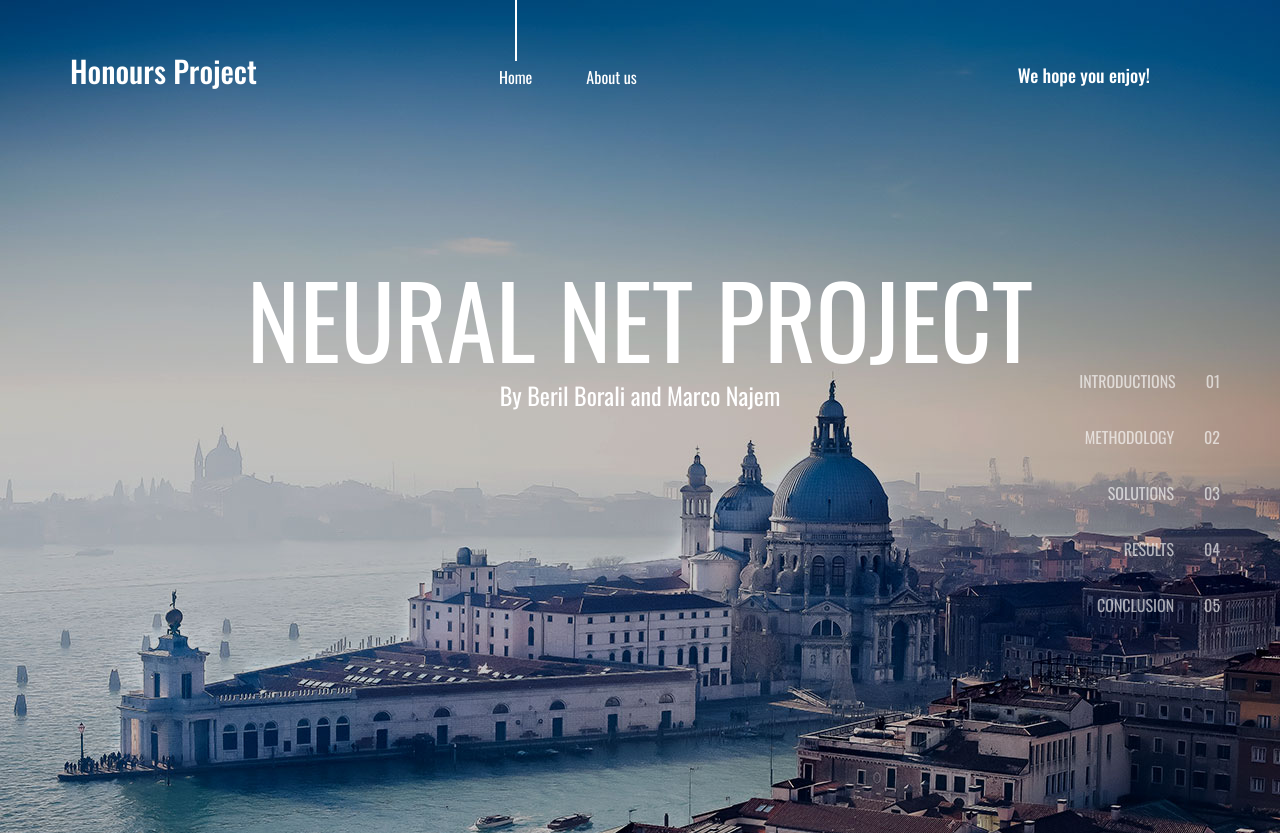
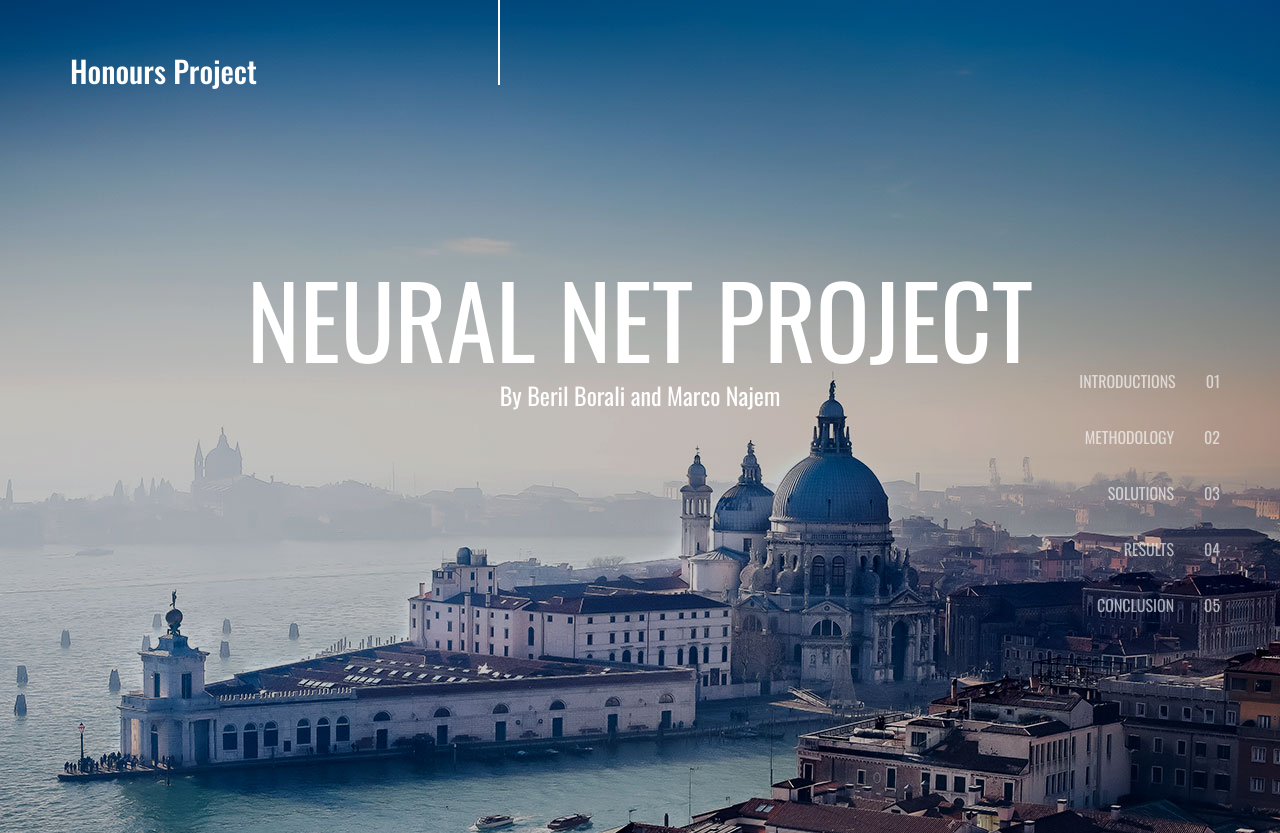
Before and after one commit to Bivox/HonoursProject, a Django app: template myproject/template/index.html in a window 1280 px wide. Shown: the top 833 px of the page. Run offline with Django 3.2, Linux system fonts and the light colour scheme; the template is opened without the code that fills it: most values are stand-ins (such as "Sample title", 1, 10 or a date in 2020); some libraries are stand-ins or nearby versions.

Commit message:
cleaned some text

```diff
--- a/myproject/template/index.html
+++ b/myproject/template/index.html
@@ -244,11 +244,11 @@
 								<div class="logo"><a href="index.html">Honours Project</a></div>
 								<nav class="main_nav">
 									<ul class="d-flex flex-row align-items-start justify-content-start">
-										<li class="active"><a href="index.html">Home</a></li>
-										<li><a href="about.html">About us</a></li>
+										<li class="active"><a href="index.html"></a></li>
+										<li><a href="about.html"></a></li>
 									</ul>
 								</nav>
-								<div class="header_phone ml-auto">We hope you enjoy!</div>
+								<div class="header_phone ml-auto"></div>
 
 								<!-- Hamburger -->
 
```
